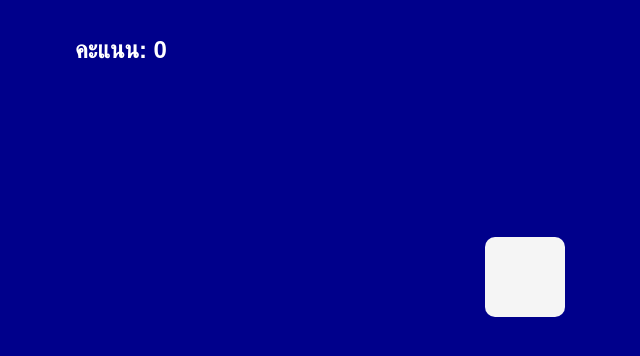
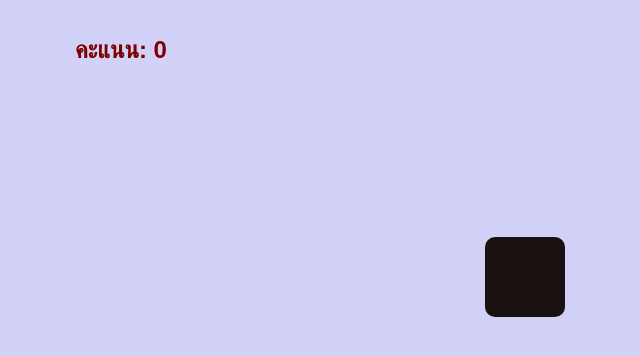
Before and after one commit to Poom564/Poom564.github.io, a plain HTML site: page index.html in a window 1280 px wide. Shown: the whole page, without its empty margins (519-1159 px from the left). Drawn offline with Linux system fonts and the light colour scheme.

Commit message:
Update index.html

```diff
--- a/index.html
+++ b/index.html
@@ -10,7 +10,7 @@
     display: flex;
     justify-content: center;
     align-items: center;
-    background: darkblue;
+    background: rgb(210, 210, 248);
     color: #fff;
     font-family: Arial;
     overflow: hidden;
@@ -19,7 +19,7 @@
   #box {
     width: 80px;
     height: 80px;
-    background: whitesmoke;
+    background: rgb(26, 17, 17);
     border-radius: 10px;
     position: absolute;
     cursor: pointer;
@@ -30,6 +30,7 @@
     position: fixed;
     top: 20px;
     font-size: 24px;
+    color:maroon;
   }
 </style>
 </head>
```
